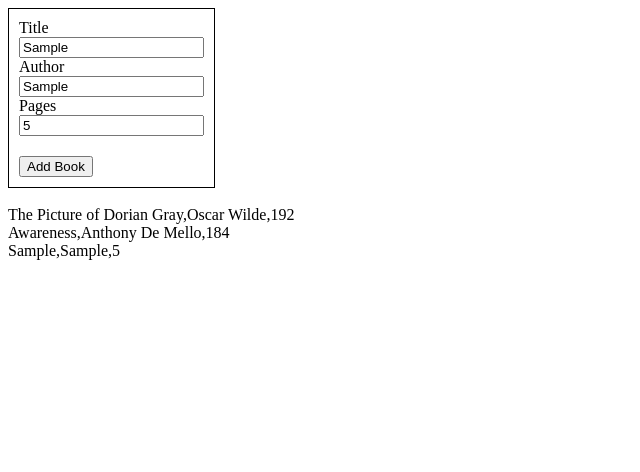
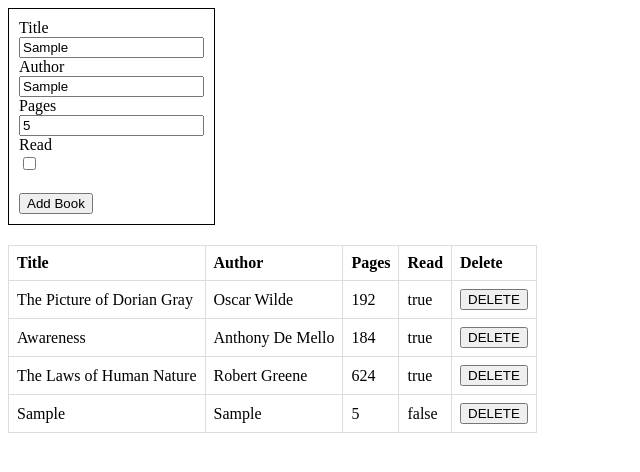
Before and after one commit to amekatze/my-library, a plain HTML site: page index.html in a window 1280 px wide. Both pictures are taken after typing "Sample", "Sample", "5" into the empty fields and a click on the button "Add Book". Shown: the whole page, without its empty margins (0-640 px from the left). Drawn offline with Linux system fonts and the light colour scheme.

Commit message:
Add delete button

```diff
--- a/index.html
+++ b/index.html
@@ -12,15 +12,24 @@
 <div class="addbook">
         <label for="title">Title</label>
         <input type="text" id="title" name="title">
-        <label for="title">Author</label>
+        <label for="author">Author</label>
         <input type="text" id="author" name="author">
-        <label for="title">Pages</label>
+        <label for="pages">Pages</label>
         <input type="number" id="pages" name="pages">
+        <label for="read">Read</label>
+        <input type="checkbox" id="read" name="read">
      <button id="addnewbook" onclick="addBook()">Add Book</button>
 </div>
+
 <div class="library">
-    <table>
-
+<table id="book-table">
+<tr>
+    <th>Title</th>
+    <th>Author</th>
+    <th>Pages</th>
+    <th>Read</th>
+    <th>Delete</th>
+</tr>
     </table>
 </div>
 
--- a/script.js
+++ b/script.js
@@ -1,21 +1,51 @@
+
 let library = [
    {
         title: "The Picture of Dorian Gray",
         author: "Oscar Wilde",
-        pages: 192
+        pages: 192,
+        read: true,
+        id: 1663185789550
     },
     {
         title: "Awareness",
         author: "Anthony De Mello",
-        pages: 184
+        pages: 184,
+        read: true,
+        id: 1663185805860
+    },
+    {
+        title: "The Laws of Human Nature",
+        author: "Robert Greene",
+        pages: 624,
+        read: true,
+        id: 1663185818993
     }
 ];
 
+const table = document.getElementById("book-table");
+library.forEach(book => { addToBookTable(book);})
 
-function Book(title, author, pages){
+function addToBookTable(book) {
+    let row = table.insertRow();
+    let title = row.insertCell(0);
+    title.innerHTML = book.title;
+    let author = row.insertCell(1);
+    author.innerHTML = book.author;
+    let pages = row.insertCell(2);
+    pages.innerHTML = book.pages;
+    let read = row.insertCell(3);
+    read.innerHTML = book.read;
+    let del = row.insertCell(4);
+    del.innerHTML = `<button class='del' id='${book.id}'>DELETE</button>`;
+}
+
+function Book(title, author, pages, read){
     this.title = title;
     this.author = author;
     this.pages = pages;
+    this.read = read;
+    this.id = Date.now();
 }
 
 Book.prototype.info = function(){
@@ -23,21 +53,27 @@
 }
 
 function addBookToLibrary(book) {
-    document.getElementById("test").innerHTML += "</br>" + Object.values(book);
     library.push(book);
+    addToBookTable(book);
 }
-
-library.forEach(book => document.getElementById("test").innerHTML += "</br>" + Object.values(book))
 
 
 const addBookButton = document.getElementById("addnewbook");
 
-
 function addBook() {
-    console.log("button works")
     let title = document.getElementById("title").value;
     let author = document.getElementById("author").value;
     let pages = document.getElementById("pages").value;
-    const book = new Book(title, author, pages);
+    let read = document.getElementById("read").checked;
+    const book = new Book(title, author, pages, read);
+    console.log(read)
     addBookToLibrary(book);
 }
+
+let del = document.querySelectorAll('.del');
+del.forEach(btn => btn.onclick = function(){
+    const index = library.findIndex((book) => book.id == this.id);
+    library = library.slice(index)
+    const row = this.parentNode.parentNode;
+    row.parentNode.removeChild(row);
+} )
--- a/style.css
+++ b/style.css
@@ -11,3 +11,14 @@
 .addbook button{
     margin-top: 20px;
 }
+
+table {
+    margin-top: 20px;
+    border-collapse: collapse;
+  }
+
+td, th {
+    border: 1px solid #dddddd;
+    text-align: left;
+    padding: 8px;
+  }
```
